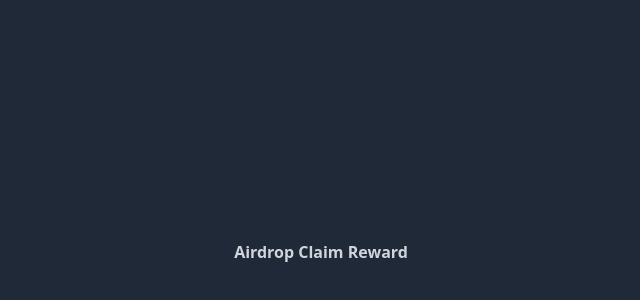
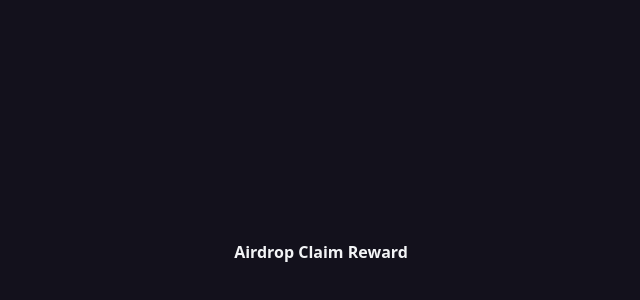
Before and after one commit to Alirezawmoradi/Claim-Reminder, a React (Vite) app: page / in a window 1280 px wide. Shown: the part 148-448 px from the top of the page, without its empty margins (319-959 px from the left). Built offline with nearby package versions, Linux system fonts and the light colour scheme.

Commit message:
styles refactored

```diff
--- a/src/App.tsx
+++ b/src/App.tsx
@@ -3,7 +3,7 @@ import {Reminder} from "./features/reminder.tsx";
 function App() {
 
     return (
-        <div className='flex min-h-screen text-gray-300 justify-center items-center bg-gray-800'>
+        <div className='flex min-h-screen text-gray-100 justify-center items-center bg-[#13111c] font-bold text-base'>
             <Reminder/>
         </div>
     )
```
